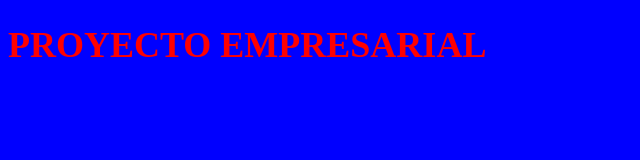
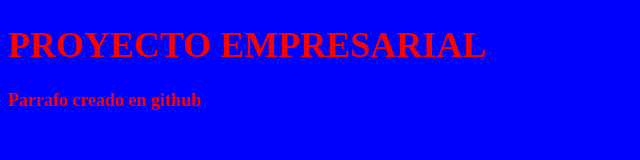
Before and after one commit to Lider1970/TercerRepo, a plain HTML site: page index.html in a window 1280 px wide. Shown: the whole page, without its empty margins (0-640 px from the left). Drawn offline with Linux system fonts and the light colour scheme.

Commit message:
Add paragraph to index.html

```diff
--- a/index.html
+++ b/index.html
@@ -9,5 +9,6 @@
 </head>
 <body>
     <h1>PROYECTO EMPRESARIAL</h1>
+    <p>Parrafo creado en github</p>
 </body>
 </html>
```
